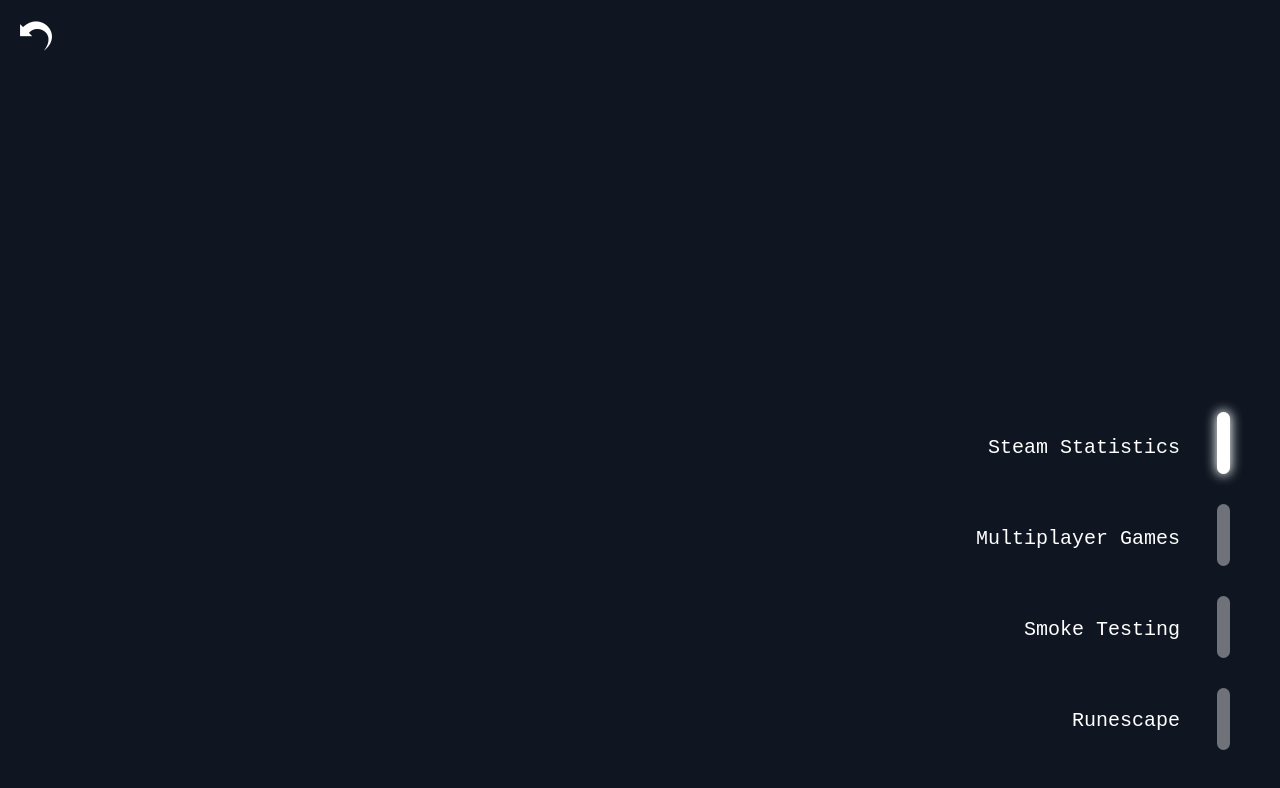
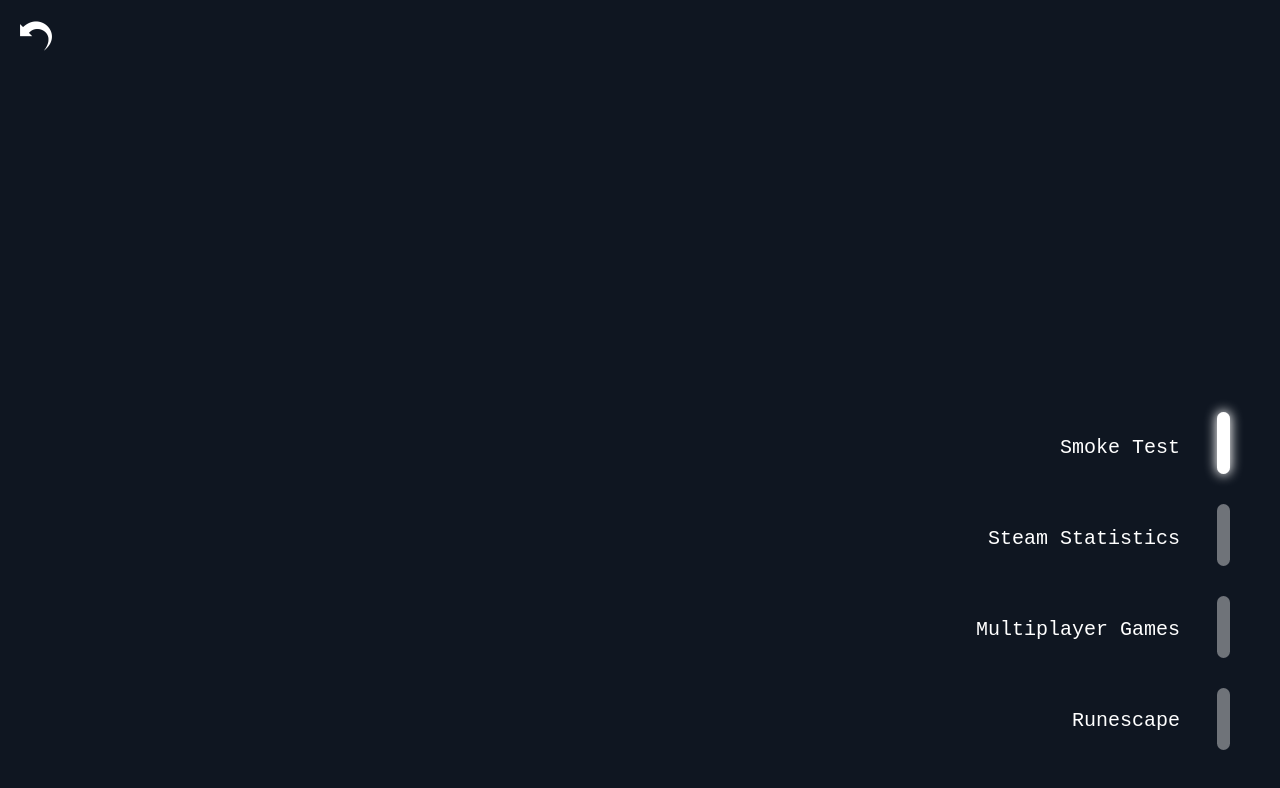
Before and after one commit to manxus/manxus.github.io, a plain HTML site: page spreadsheets.html in a window 1280 px wide. Shown: the top 788 px of the page. Drawn offline with Linux system fonts and the light colour scheme.

Commit message:
Updated Spreadsheets

```diff
--- a/spreadsheets.html
+++ b/spreadsheets.html
@@ -10,9 +10,9 @@
     			<div class="stick active"></div>
   			</div>
   			<div class="section-name">
+  				<li>Smoke Test</li>
   				<li>Steam Statistics</li>
   				<li>Multiplayer Games</li>
-  				<li>Smoke Testing</li>
   				<li>Runescape</li>
   			</div>
   			<div class="back">
```
